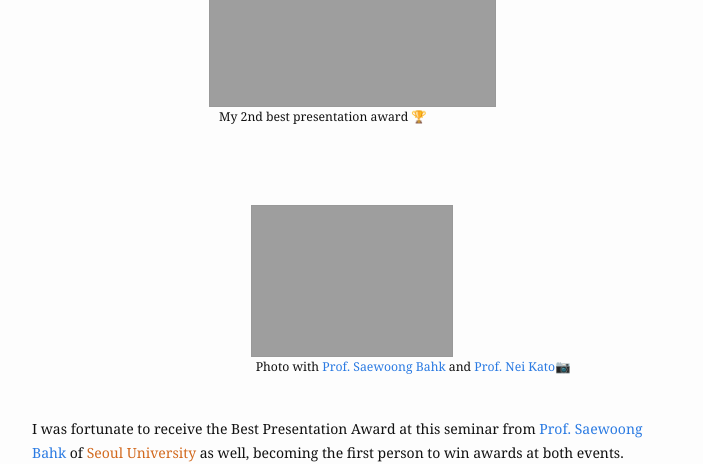
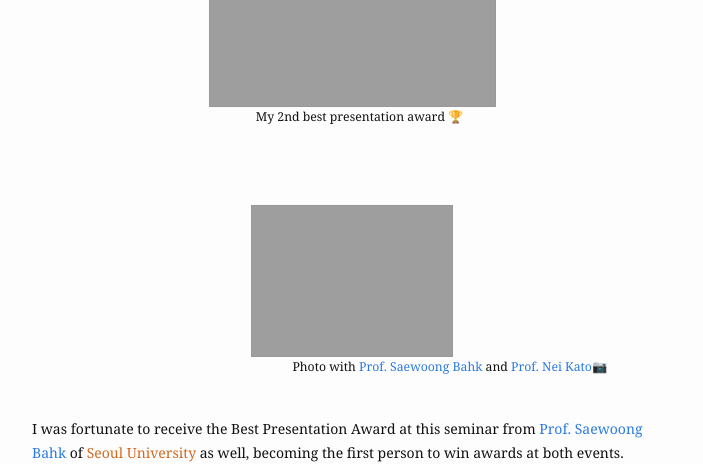
Before and after one commit to cosdeneb/cosdeneb.github.io, a Jekyll site: the page built from _posts/2022-12-26-A3.md, in a window 1280 px wide. Shown: the part 1682-2146 px from the top of the page, without its empty margins (288-991 px from the left). Built offline with Jekyll 4.4.1, drawn with Linux system fonts in a browser that asks for light colours.

Commit message:
Update 2022-12-26-A3.md

```diff
--- a/_posts/2022-12-26-A3.md
+++ b/_posts/2022-12-26-A3.md
@@ -37,9 +37,8 @@ Two months later, the A3 Foresight Program held its 2nd international joint semi
   <img src="{{ "/assets/img/content/a3/gangnam_won.jpg" | absolute_url }}" width=285 class="post-pic"/>
 </div>
 <figcaption>
-  &emsp;&emsp;&emsp;&emsp;&emsp;&emsp;&emsp;&emsp;&emsp;&emsp;&emsp;&emsp;&emsp;&emsp;&emsp;
-  My 2nd best presentation award 🏆
-</figcaption>
+  &emsp;&emsp;&emsp;&emsp;&emsp;&emsp;&emsp;&emsp;&emsp;&emsp;&emsp;&emsp;&emsp;&emsp;&emsp;&emsp;&emsp;&emsp;
+  My 2nd best presentation award 🏆</figcaption>
 <br/>
 
 <br/>
@@ -47,7 +46,7 @@ Two months later, the A3 Foresight Program held its 2nd international joint semi
   <img src="{{ "/assets/img/content/a3/gangnam1.jpg" | absolute_url }}" width=200 class="post-pic"/>
 </div>
 <figcaption>
-  &emsp;&emsp;&emsp;&emsp;&emsp;&emsp;&emsp;&emsp;&emsp;&emsp;&emsp;&emsp;&emsp;&emsp;&emsp;&emsp;&emsp;&emsp;
+  &emsp;&emsp;&emsp;&emsp;&emsp;&emsp;&emsp;&emsp;&emsp;&emsp;&emsp;&emsp;&emsp;&emsp;&emsp;&emsp;&emsp;&emsp;&emsp;&emsp;&emsp;
   Photo with <a href="https://scholar.google.com/citations?user=QQ8diWkAAAAJ&hl=ko&oi=ao">Prof. Saewoong Bahk</a> and <a href="https://scholar.google.com/citations?user=LfLfZXEAAAAJ&hl=ko&oi=ao">Prof. Nei Kato</a>📷
 </figcaption>
 <br/>
```
